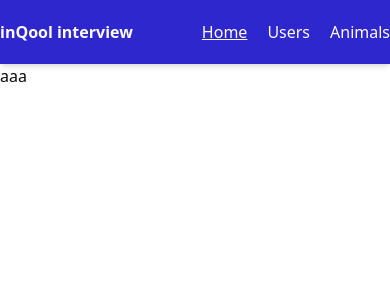
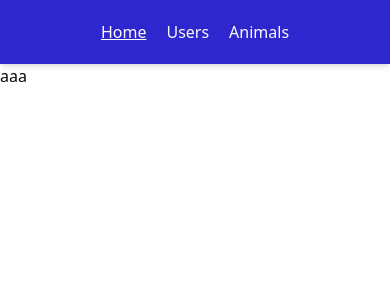
Before and after one commit to xxeonN22/inQool-frontend-interview, a React (Vite) app: page / in a window 390 px wide. Shown: the top 300 px of the page. Built offline with nearby package versions, Linux system fonts and the light colour scheme.

Commit message:
fix: fixed hiding NavBar logo on small screen

```diff
--- a/src/components/Navbar/Navbar.tsx
+++ b/src/components/Navbar/Navbar.tsx
@@ -8,8 +8,8 @@ const Navbar = () => {
   ];
 
   return (
-    <nav className="bg-primary text-primary-foreground flex justify-between h-16 items-center shadow-md">
-      <Link to="/" className="font-bold">
+    <nav className="bg-primary text-primary-foreground flex justify-center sm:justify-between h-16 p-3 sm:p-8 items-center shadow-md">
+      <Link to="/" className="font-bold hidden sm:inline-block">
         inQool interview
       </Link>
       <ul className="flex gap-5">
```
